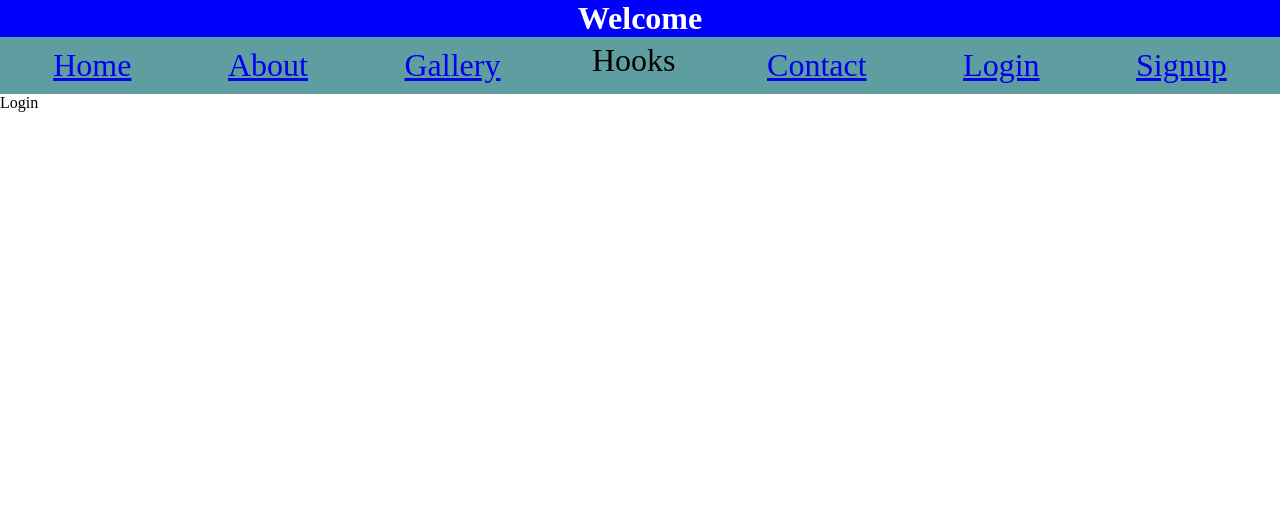
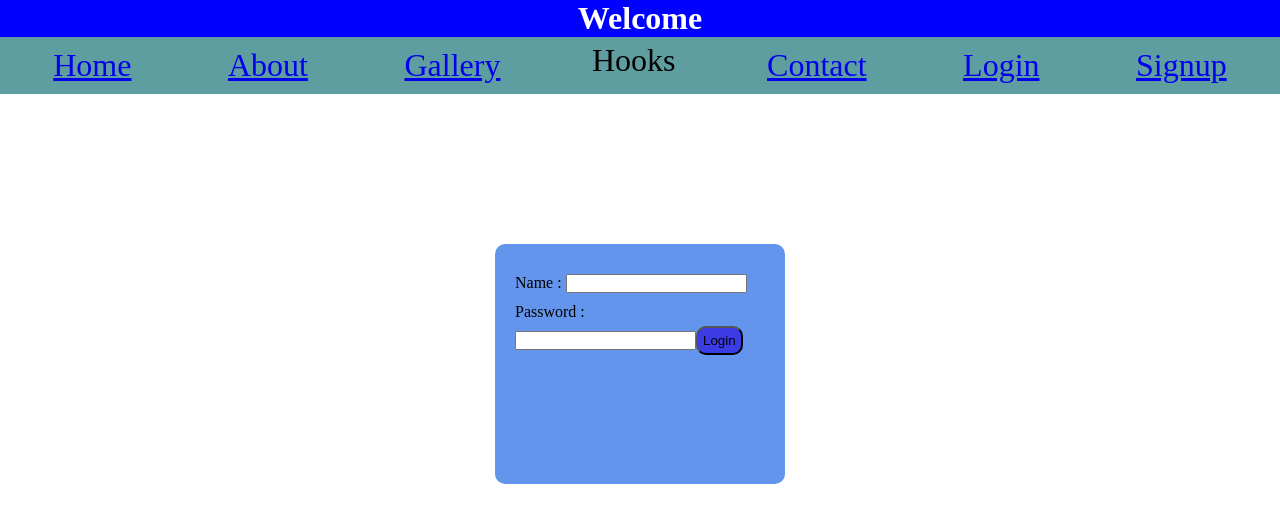
Before and after one commit to mr-black-manjuvirattu-lover/MERN, a React (Vite) app in the folder Frontend/: page /login in a window 1280 px wide. Shown: the top 522 px of the page. Built offline with nearby package versions, Linux system fonts and the light colour scheme.

Commit message:
Login And Signup Page

```diff
--- /dev/null
+++ b/Frontend/src/Components/CSS/Login.css
@@ -0,0 +1,22 @@
+form{
+    position: relative;
+    display: flex;
+    place-content: center;
+
+}
+.Container{
+    height: 200px;
+    margin-top: 150px;
+    width: 250px;
+    background-color: cornflowerblue;
+    border-radius: 10px;
+}
+button{
+    color: black;
+    background-color: rgb(60, 60, 230);
+    border-radius: 10px;
+    padding: 5px;
+}
+input{
+    padding: 10px 5px;
+}
--- /dev/null
+++ b/Frontend/src/Components/CSS/SIgnup.css
@@ -0,0 +1,22 @@
+form{
+    position: relative;
+    display: flex;
+    place-content: center;
+}
+.Container{
+    margin-top: 150px;
+    height: 200px;
+    width: 250px;
+    background-color: cornflowerblue;
+    padding: 20px;
+    border-radius: 10px;
+}
+input{
+    margin: 10px 0px;
+}
+button{
+    color: black;
+    background-color: rgb(60, 60, 230);
+    border-radius: 10px;
+    padding: 5px;
+}
--- a/Frontend/src/Components/FunctionalComponent/Login.jsx
+++ b/Frontend/src/Components/FunctionalComponent/Login.jsx
@@ -1,8 +1,15 @@
 import React from 'react'
-
+// import '../CSS/Login.css'
 const Login = () => {
   return (
-    <div>Login</div>
+    <form action="">
+      <div className='Container'>
+        Name : <input type="text" />
+        Password : <input type="text" />
+        <button>Login</button>
+      </div>
+
+    </form>
   )
 }
 
--- a/Frontend/src/Components/FunctionalComponent/Signup.jsx
+++ b/Frontend/src/Components/FunctionalComponent/Signup.jsx
@@ -1,8 +1,17 @@
 import React from 'react'
-
+import '../CSS/Signup.css'
 const Signup = () => {
   return (
-    <div>Signup</div>
+    <form action="">
+      <div className='Container'>
+        Name : <input type="text" />
+        Email : <input type="text" />
+        Password : <input type="text" />
+        Confirm Password : <input type="text" />
+        <button>Submit</button>
+      </div>
+    </form>
+
   )
 }
 
```
